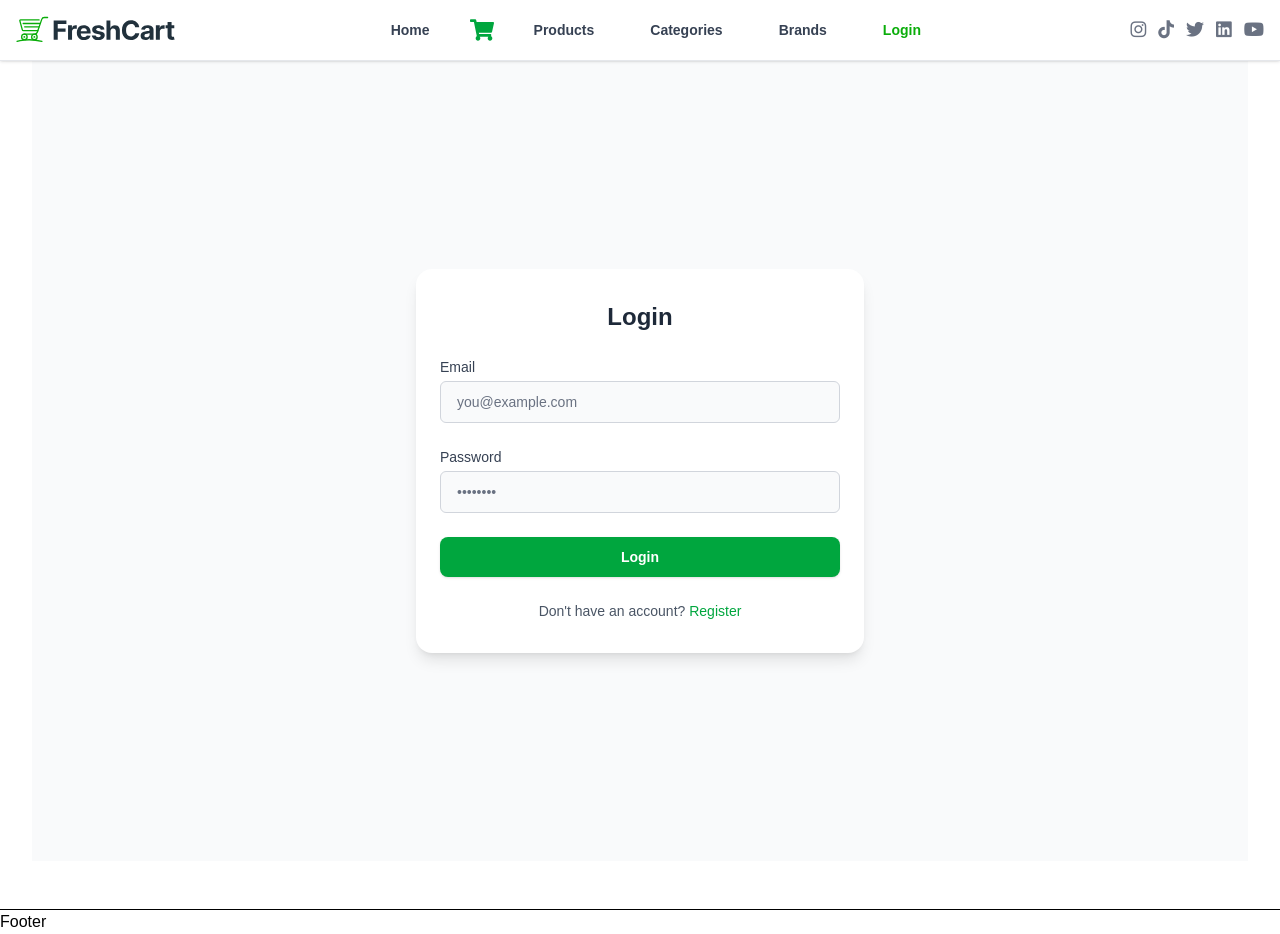
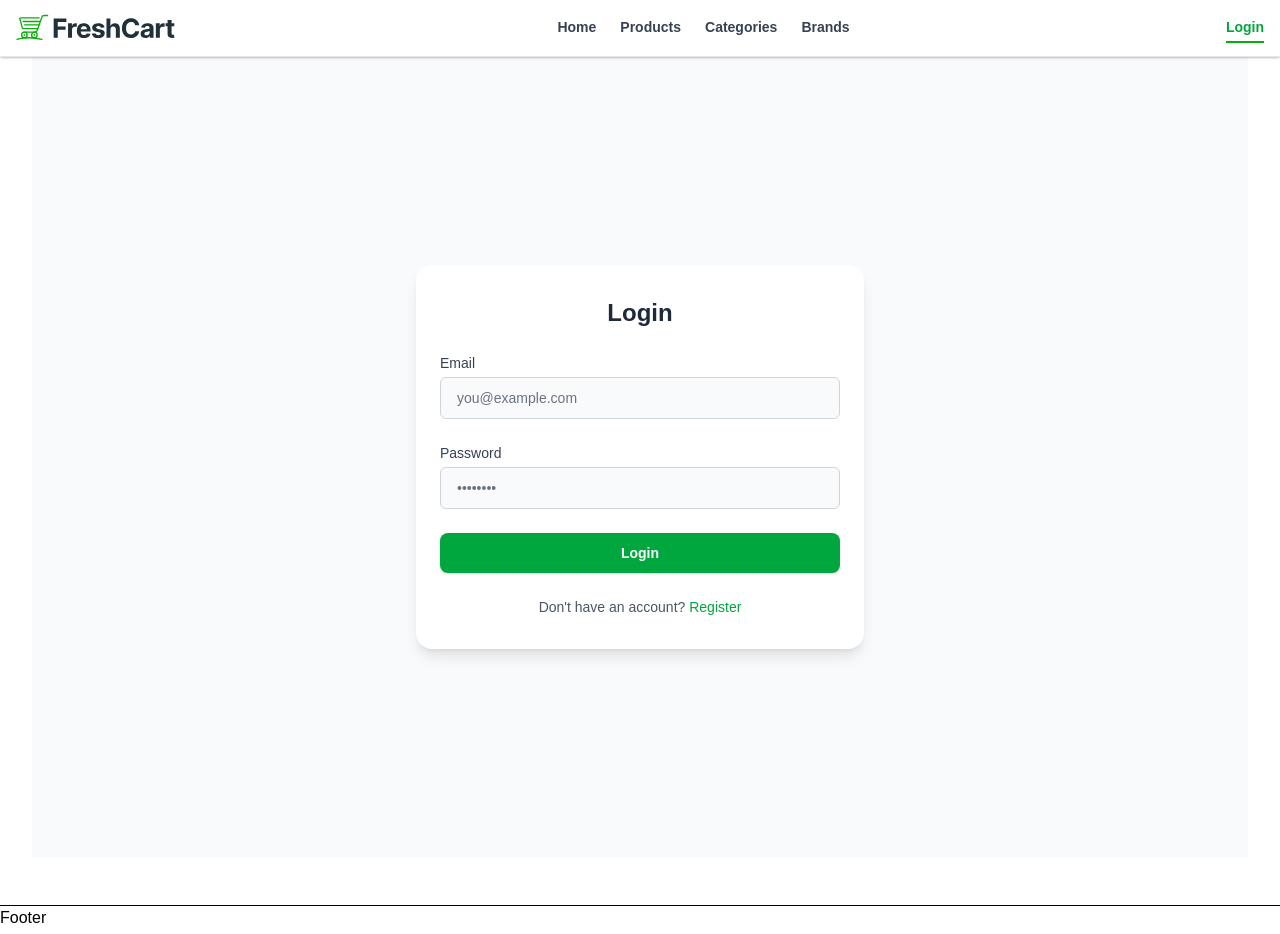
Before and after one commit to devMohamed-Hassan/Fresh-Cart, a React (Vite) app: page /login in a window 1280 px wide. Built offline with nearby package versions, Linux system fonts and the light colour scheme.

Commit message:
style(navbar): enhance design

```diff
--- a/src/Components/Login/Login.jsx
+++ b/src/Components/Login/Login.jsx
@@ -27,6 +27,7 @@ function Login() {
 
         setTimeout(() => {
           localStorage.setItem("userToken", data.token);
+          localStorage.setItem("userName", data.user.name);
           setToken(data.token);
           navigate("/");
         }, 2000);
--- a/src/Components/Navbar/Navbar.jsx
+++ b/src/Components/Navbar/Navbar.jsx
@@ -1,85 +1,135 @@
-import React, { useContext, useState ,useEffect} from "react";
+import React, { useContext, useState, useRef, useEffect } from "react";
 import { NavLink, useNavigate, Link } from "react-router-dom";
 import logo from "../../assets/images/freshcart-logo.svg";
 import { userContext } from "../../Context/UserContext";
 import { CartContext } from "../../Context/CartContext";
 
-import { FaShoppingCart } from "react-icons/fa";
-
 function Navbar() {
   const { token, setToken } = useContext(userContext);
+  const { cart } = useContext(CartContext);
   const navigate = useNavigate();
+
   const [isMenuOpen, setIsMenuOpen] = useState(false);
+  const [isAvatarMenuOpen, setIsAvatarMenuOpen] = useState(false);
+  const avatarRef = useRef(null);
 
-
-
-
-const { cart } = useContext(CartContext);
-const totalItems = cart.products.reduce((acc, item) => acc + item.count, 0);
-
+  const totalItems = cart.products.reduce((acc, item) => acc + item.count, 0);
+  const wishlistCount = 0;
+  const username = localStorage.getItem("userName");
 
   const handleSignout = () => {
     localStorage.removeItem("userToken");
+    localStorage.removeItem("userName")
     setToken("");
     navigate("/");
   };
 
-  const toggleMenu = () => setIsMenuOpen((prev) => !prev);
+  useEffect(() => {
+    const handleClickOutside = (event) => {
+      if (avatarRef.current && !avatarRef.current.contains(event.target)) {
+        setIsAvatarMenuOpen(false);
+      }
+    };
+    document.addEventListener("mousedown", handleClickOutside);
+    return () => {
+      document.removeEventListener("mousedown", handleClickOutside);
+    };
+  }, []);
 
   const navLinkClasses = ({ isActive }) =>
-    `block px-4 py-2 rounded-md text-sm font-semibold transition-colors ${isActive ? "text-main" : "text-gray-700 hover:text-green-600"
+    `block py-1 text-sm font-semibold transition-colors duration-200 border-b-2 ${isActive
+      ? "text-green-600 border-[var(--main-color)]"
+      : "text-gray-700 border-transparent hover:text-green-600 hover:border-green-600"
     }`;
 
+
   return (
-    <nav className="bg-white border-b border-gray-200 sticky top-0 z-50">
+    <nav className="bg-white border-b border-gray-200 sticky top-0 z-50 shadow-sm">
       <div className="container mx-auto flex items-center justify-between px-4 py-3">
-
         <NavLink to="/" className="flex items-center gap-2">
           <img src={logo} className="h-8" alt="FreshCart" />
         </NavLink>
 
         <div className="hidden md:flex items-center gap-6">
           <NavLink to="/" className={navLinkClasses}>Home</NavLink>
-          <Link to="/cart" className="relative text-white hover:text-gray-200">
-            <FaShoppingCart size={24} className="text-green-600" />
-            {totalItems > 0 && (
-              <span className="absolute -top-2 -right-2 bg-red-600 text-white text-xs w-5 h-5 flex items-center justify-center rounded-full shadow">
-                {totalItems}
-              </span>
-            )}
-          </Link>
           <NavLink to="/products" className={navLinkClasses}>Products</NavLink>
           <NavLink to="/categories" className={navLinkClasses}>Categories</NavLink>
           <NavLink to="/brands" className={navLinkClasses}>Brands</NavLink>
+        </div>
+
+        <div className="hidden md:flex items-center gap-6">
+          {token && (
+            <>
+              <Link to="/wishlist" className="relative text-gray-600 hover:text-pink-500">
+                <i className="fa-regular fa-heart text-xl"></i>
+                {wishlistCount > 0 && (
+                  <span className="absolute -top-2 -right-2 bg-red-600 text-white text-xs w-5 h-5 flex items-center justify-center rounded-full shadow-sm">
+                    {wishlistCount}
+                  </span>
+                )}
+              </Link>
+
+              <Link to="/cart" className="relative text-gray-600 hover:text-green-600">
+                <svg xmlns="http://www.w3.org/2000/svg" width={24} height={24} viewBox="0 0 24 24"><path fill="currentColor" d="M17 18a2 2 0 0 1 2 2a2 2 0 0 1-2 2a2 2 0 0 1-2-2c0-1.11.89-2 2-2M1 2h3.27l.94 2H20a1 1 0 0 1 1 1c0 .17-.05.34-.12.5l-3.58 6.47c-.34.61-1 1.03-1.75 1.03H8.1l-.9 1.63l-.03.12a.25.25 0 0 0 .25.25H19v2H7a2 2 0 0 1-2-2c0-.35.09-.68.24-.96l1.36-2.45L3 4H1zm6 16a2 2 0 0 1 2 2a2 2 0 0 1-2 2a2 2 0 0 1-2-2c0-1.11.89-2 2-2m9-7l2.78-5H6.14l2.36 5z"></path></svg>
+                {totalItems > 0 && (
+                  <span className="absolute -top-2 -right-2 bg-red-600 text-white text-xs w-5 h-5 flex items-center justify-center rounded-full shadow-sm">
+                    {totalItems}
+                  </span>
+                )}
+              </Link>
+            </>
+          )}
+
           {!token ? (
-            <>
-              <NavLink to="/login" className={navLinkClasses}>Login</NavLink>
-            </>
+            <NavLink to="/login" className={navLinkClasses}>
+              Login
+            </NavLink>
           ) : (
-            <button
-              onClick={handleSignout}
-              className="flex items-center gap-2 bg-red-600 text-white hover:bg-red-700 hover:text-white transition-colors duration-200 px-2 py-1 rounded-md text-sm font-semibold"
-            >
-              <i className="fa-solid fa-right-from-bracket"></i>
+            <div className="relative flex items-center gap-2 px-2" ref={avatarRef}>
+              <span className="text-sm font-semibold text-gray-500 truncate max-w-[100px]">
+                {username || "User"}
+              </span>
+              <button
+                onClick={() => setIsAvatarMenuOpen(!isAvatarMenuOpen)}
+                className="w-9 h-9 flex items-center justify-center rounded-full hover:bg-gray-200 transition-colors duration-200"
+              >
+                <i className="fa-solid fa-user text-md text-red-900 rounded"></i>
+              </button>
 
-            </button>
+              {isAvatarMenuOpen && (
+                <div className="absolute right-0 top-12 w-44  mt-1 shadow-lg z-50">
+                  <button
+                    onClick={() => {
+                      navigate("/change-password");
+                      setIsAvatarMenuOpen(false);
+                    }}
+                    className="flex items-center gap-2 w-full text-sm bg-red-500  text-white px-4 py-2 hover:bg-red-600 transition-colors duration-200"
+                  >
+                    <i className="fa-solid fa-key text-base"></i>
+                    Change Password
+                  </button>
 
+                  <button
+                    onClick={() => {
+                      handleSignout();
+                      setIsAvatarMenuOpen(false);
+                    }}
+                    className="flex items-center gap-2 w-full text-sm bg-red-500 text-white px-4 py-2 hover:bg-red-600 transition-colors duration-200"
+                  >
+                    <i className="fa-solid fa-right-from-bracket text-base"></i>
+                    Log Out
+                  </button>
+                </div>
+              )}
+
+            </div>
           )}
         </div>
 
-        <div className="flex items-center gap-4">
-          <ul className="hidden md:flex gap-3 text-lg text-gray-500">
-            <li><i className="fa-brands fa-instagram hover:text-pink-600"></i></li>
-            <li><i className="fa-brands fa-tiktok hover:text-black"></i></li>
-            <li><i className="fa-brands fa-twitter hover:text-blue-500"></i></li>
-            <li><i className="fa-brands fa-linkedin hover:text-blue-700"></i></li>
-            <li><i className="fa-brands fa-youtube hover:text-red-600"></i></li>
-          </ul>
-
+        <div className="md:hidden">
           <button
-            type="button"
-            className="md:hidden p-2 text-gray-600 hover:bg-gray-100 rounded-lg"
-            onClick={toggleMenu}
+            onClick={() => setIsMenuOpen(!isMenuOpen)}
+            className="p-2 text-gray-600 hover:bg-gray-100 rounded-lg transition"
           >
             <svg className="w-6 h-6" fill="none" stroke="currentColor" strokeWidth="2" viewBox="0 0 24 24">
               <path strokeLinecap="round" strokeLinejoin="round" d="M4 6h16M4 12h16M4 18h16" />
@@ -89,31 +139,34 @@ const totalItems = cart.products.reduce((acc, item) => acc + item.count, 0);
       </div>
 
       {isMenuOpen && (
-        <div className="md:hidden px-4 pb-4">
-          <NavLink to="/" className={navLinkClasses} onClick={toggleMenu}>Home</NavLink>
-          <NavLink to="/cart" className={navLinkClasses} onClick={toggleMenu}>Cart</NavLink>
-          <NavLink to="/products" className={navLinkClasses} onClick={toggleMenu}>Products</NavLink>
-          <NavLink to="/categories" className={navLinkClasses} onClick={toggleMenu}>Categories</NavLink>
-          <NavLink to="/brands" className={navLinkClasses} onClick={toggleMenu}>Brands</NavLink>
+        <div className="md:hidden px-4 pb-4 space-y-1 bg-white shadow-md rounded-b-lg">
+          <NavLink to="/" className={navLinkClasses} onClick={() => setIsMenuOpen(false)}>Home</NavLink>
+          <NavLink to="/products" className={navLinkClasses} onClick={() => setIsMenuOpen(false)}>Products</NavLink>
+          <NavLink to="/categories" className={navLinkClasses} onClick={() => setIsMenuOpen(false)}>Categories</NavLink>
+          <NavLink to="/brands" className={navLinkClasses} onClick={() => setIsMenuOpen(false)}>Brands</NavLink>
+
+          {token && (
+            <>
+              <NavLink to="/wishlist" className={navLinkClasses} onClick={() => setIsMenuOpen(false)}>Wishlist</NavLink>
+              <NavLink to="/cart" className={navLinkClasses} onClick={() => setIsMenuOpen(false)}>Cart</NavLink>
+            </>
+          )}
 
           {!token ? (
-            <div className="flex gap-4 mt-2">
-              <NavLink to="/login" className={navLinkClasses} onClick={toggleMenu}>Login</NavLink>
-            </div>
+            <NavLink to="/login" className={navLinkClasses} onClick={() => setIsMenuOpen(false)}>Login</NavLink>
           ) : (
             <button
               onClick={() => {
                 handleSignout();
-                toggleMenu();
+                setIsMenuOpen(false);
               }}
-              className="block text-red-600 hover:text-red-800 text-sm font-semibold px-4 py-2"
+              className="block w-full text-left text-red-600 hover:bg-red-50 text-sm px-4 py-2 rounded-md"
             >
               Sign Out
             </button>
           )}
         </div>
       )}
-
     </nav>
   );
 }
--- a/src/index.css
+++ b/src/index.css
@@ -19,9 +19,9 @@ body {
   --font-family: "Encode Sans Expanded", sans-serif;
   --rating-color: #ffc908;
 }
-.active {
+/* .active {
   @apply text-[var(--main-color)];
-}
+} */
 
 
 body {
```
